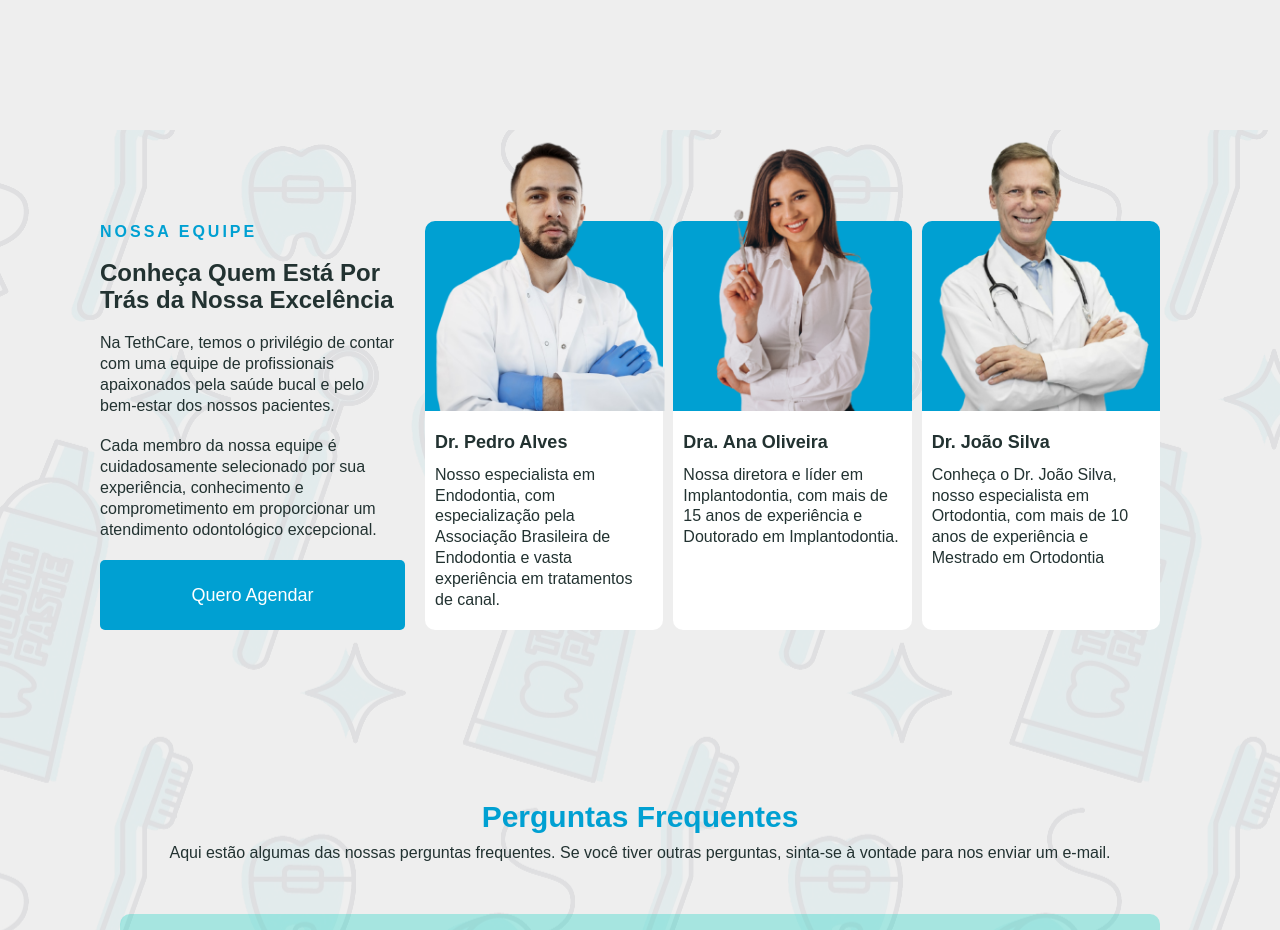
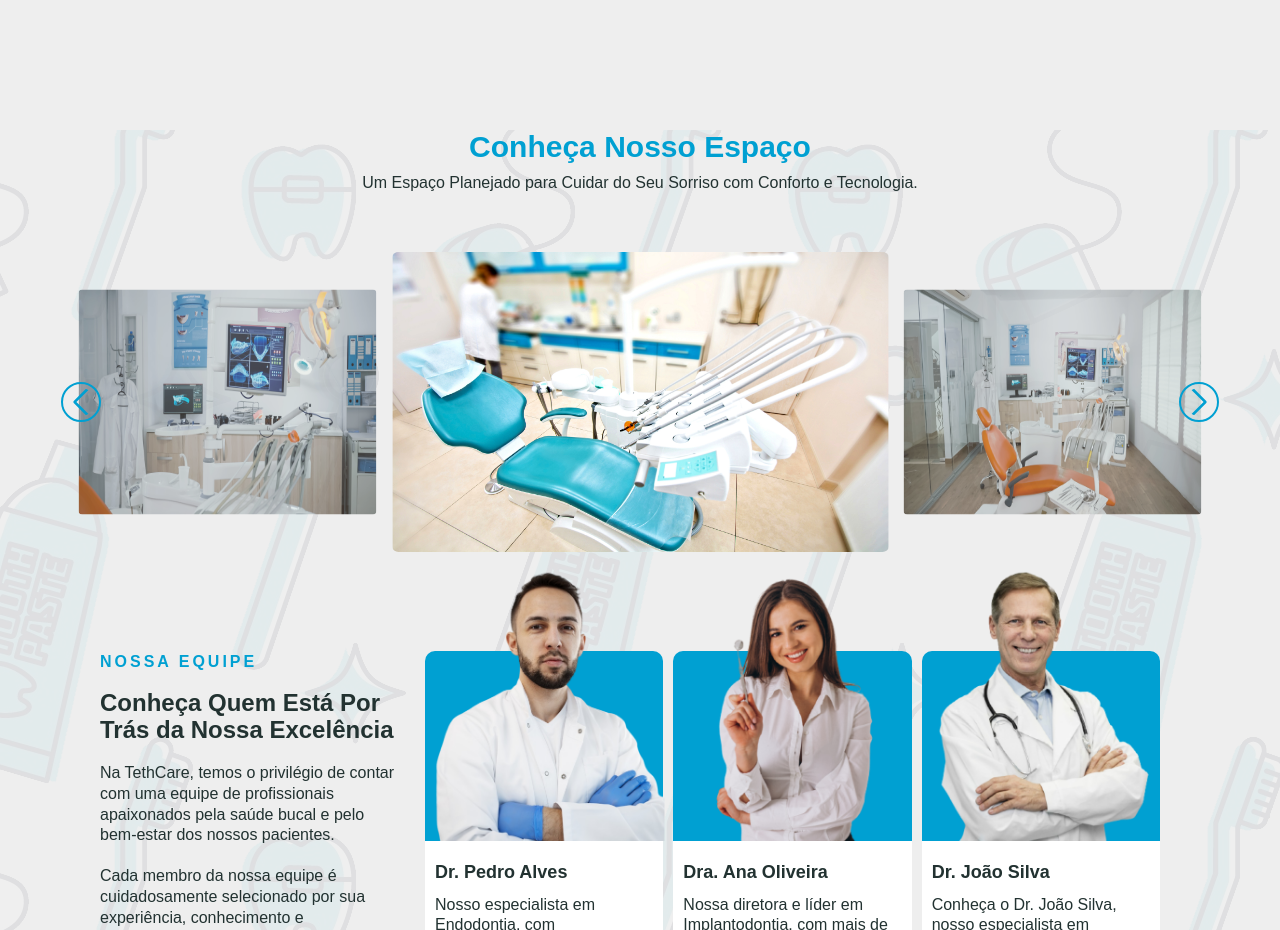
Before and after one commit to gsdeoliveira/tethcare, a React (Vite) app: page / in a window 1280 px wide. Shown: the part 1820-2750 px from the top of the page. Built offline with nearby package versions, Linux system fonts and the light colour scheme.

Commit message:
NossoEspaco

```diff
--- a/package.json
+++ b/package.json
@@ -13,6 +13,8 @@
     "react": "^18.2.0",
     "react-dom": "^18.2.0",
     "react-responsive-carousel": "^3.2.23",
+    "react-slick": "^0.29.0",
+    "slick-carousel": "^1.8.1",
     "swiper": "^11.0.5",
     "tailwind-merge": "^2.1.0"
   },
--- a/src/App.jsx
+++ b/src/App.jsx
@@ -3,14 +3,15 @@ import Hero from './components/sections/Hero'
 import NossaEquipe from './components/sections/NossaEquipe'
 // import NossoEspaco from './components/sections/NossoEspaco'
 import PerguntasFrequentes from './components/sections/PerguntasFrequentes'
+import NossoEspaco from './components/sections/NossoEspaco'
 
 function App() {
   return (
-    <div className="max-w-[1920px] mx-auto font-montserrat overflow-x-hidden bg-[#EEEEEE]">
+    <div className="max-w-[1440px] mx-auto font-montserrat overflow-x-hidden bg-[#EEEEEE]">
       <Hero />
       <Tratamentos />
       <div className="bg-sections">
-        {/* <NossoEspaco /> */}
+        <NossoEspaco />
         <NossaEquipe />
         <PerguntasFrequentes />
       </div>
--- a/src/components/sections/NossoEspaco.jsx
+++ b/src/components/sections/NossoEspaco.jsx
@@ -1,30 +1,91 @@
-import { Carousel } from 'react-responsive-carousel'
-import 'react-responsive-carousel/lib/styles/carousel.min.css'
-import './NossoEspaco.css'
+import { useState, useEffect } from 'react'
 import image1 from '../../assets/image-slide-1.jpg'
 import image2 from '../../assets/image-slide-2.jpg'
 import image3 from '../../assets/image-slide-3.jpg'
+import arrow from '../../assets/arrow.svg'
 
 const NossoEspaco = () => {
+  const [currentIndex, setCurrentIndex] = useState(0)
+  const [showSingleImage, setShowSingleImage] = useState(false)
+
+  const images = [
+    image1,
+    image2,
+    image3,
+    image1,
+    image2,
+    image3,
+    // Adicione mais URLs aqui, se desejar
+  ]
+
+  const nextImage = () => {
+    setCurrentIndex((prevIndex) => (prevIndex + 1) % images.length)
+  }
+
+  const prevImage = () => {
+    setCurrentIndex(
+      (prevIndex) => (prevIndex - 1 + images.length) % images.length,
+    )
+  }
+
+  const visibleImages = showSingleImage
+    ? [images[currentIndex]]
+    : [
+        images[(currentIndex - 1 + images.length) % images.length],
+        images[currentIndex],
+        images[(currentIndex + 1) % images.length],
+      ]
+
+  useEffect(() => {
+    const handleResize = () => {
+      const screenWidth = window.innerWidth
+      setShowSingleImage(screenWidth < 1024)
+    }
+
+    // Adiciona um event listener para detectar mudanças no tamanho da tela
+    window.addEventListener('resize', handleResize)
+
+    // Remove o event listener quando o componente é desmontado
+    return () => {
+      window.removeEventListener('resize', handleResize)
+    }
+  }, []) // Apenas executa este efeito uma vez durante a montagem do componente
+
   return (
-    <div className="bg-black text-white flex items-center justify-center p-20 px-32">
-      <Carousel
-        centerMode
-        emulateTouch
-        infiniteLoop
-        selectedItem={1}
-        showThumbs={false}
-      >
-        <div>
-          <img src={image1} alt="Slide 1" />
-        </div>
-        <div>
-          <img src={image2} alt="Slide 2" />
-        </div>
-        <div>
-          <img src={image3} alt="Slide 3" />
-        </div>
-      </Carousel>
+    <div>
+      <h2 className="text-bluePrimary text-center px-[20px]">
+        Conheça Nosso Espaço
+      </h2>
+      <p className="text-darkGray text-center px-[20px] mt-[10px] mb-[50px]">
+        Um Espaço Planejado para Cuidar do Seu Sorriso com Conforto e
+        Tecnologia.
+      </p>
+      <div className="flex items-center justify-center">
+        <img
+          src={arrow}
+          alt="próxima imagem"
+          className="relative z-10 rotate-180 left-20 w-[40px] border-2 border-bluePrimary p-1 rounded-full cursor-pointer"
+          onClick={prevImage}
+        />
+
+        {visibleImages.map((image, index) => (
+          <img
+            key={index}
+            src={image}
+            alt={`Imagem ${index}`}
+            className={`lg:w-[31%] w-full lg:h-[300px] rounded-[5px] m-2 transform ${
+              index === 1 ? 'scale-x-125 opacity-100' : 'scale-75 opacity-80'
+            } transition-all duration-700`}
+          />
+        ))}
+
+        <img
+          src={arrow}
+          alt="próxima imagem"
+          className="relative right-20 w-[40px] border-2 border-bluePrimary p-1 rounded-full cursor-pointer"
+          onClick={nextImage}
+        />
+      </div>
     </div>
   )
 }
--- a/src/index.css
+++ b/src/index.css
@@ -45,3 +45,16 @@ p {
 .bg-sections {
   background-image: url(./assets/bg-sections.png);
 }
+
+/* Esconde o scrollbar para Chrome, Safari e Opera */
+.gallery-wrapper::-webkit-scrollbar {
+  width: 0;
+  height: 0;
+  display: none;
+}
+
+/* Esconde o scrollbar para IE, Edge e Firefox */
+.gallery-wrapper {
+  -ms-overflow-style: none; /* IE e Edge */
+  scrollbar-width: none; /* Firefox */
+}
```
Also changed, not shown: src/assets/arrow.svg (added), 1 other file (tests, documents, lock files or other folders).
